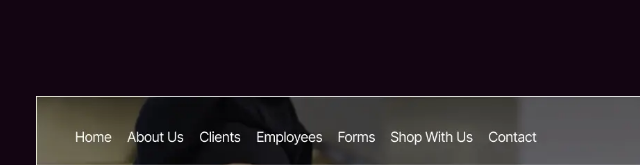
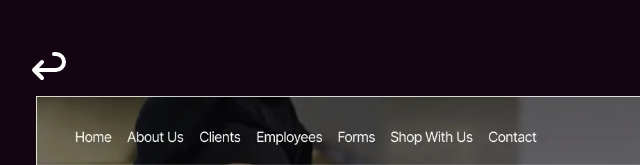
Before and after one commit to matthewincardona/jeremiah-dufflebag.net, a plain HTML site: page stss-inc.html in a window 1280 px wide. Shown: the top 165 px of the page, 104-744 px from the left. Drawn offline with Linux system fonts and the light colour scheme.

Commit message:
feat: add back button

```diff
--- a/stss-inc.html
+++ b/stss-inc.html
@@ -8,6 +8,17 @@
   </head>
 
   <body>
+    <div id="back-arrow">
+      <a href="/">
+        <img
+          src="./assets/icons/tabler--arrow-back.svg"
+          alt="Return to home button"
+          width="48px"
+          height="48px"
+        />
+      </a>
+    </div>
+
     <div class="container">
       <img
         src="./assets/stss/webps/stss-1.webp"
@@ -42,5 +53,13 @@
       width: 100%;
       max-width: 1000px;
     }
+
+    #back-arrow {
+      position: fixed;
+      left: 10%;
+      top: 5%;
+      width: 48px;
+      height: 48px;
+    }
   </style>
 </html>
```
Also changed, not shown: calculator.html (+21 -0 lines), dog-and-lobster.html (+19 -0 lines), assets/icons/tabler--arrow-back.svg (added), 1 other file.
